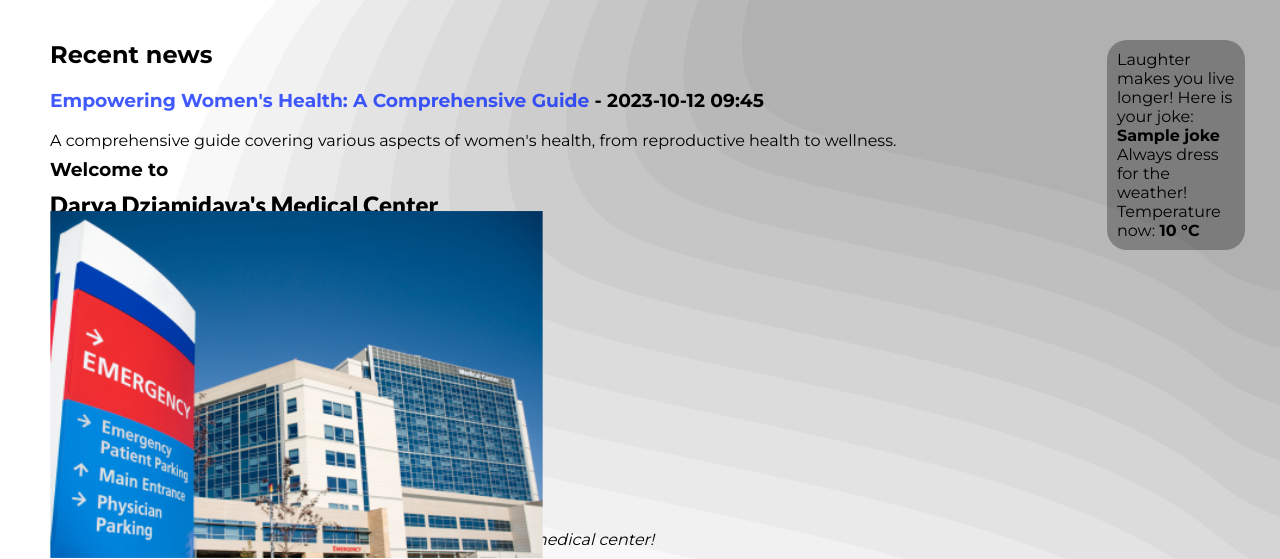
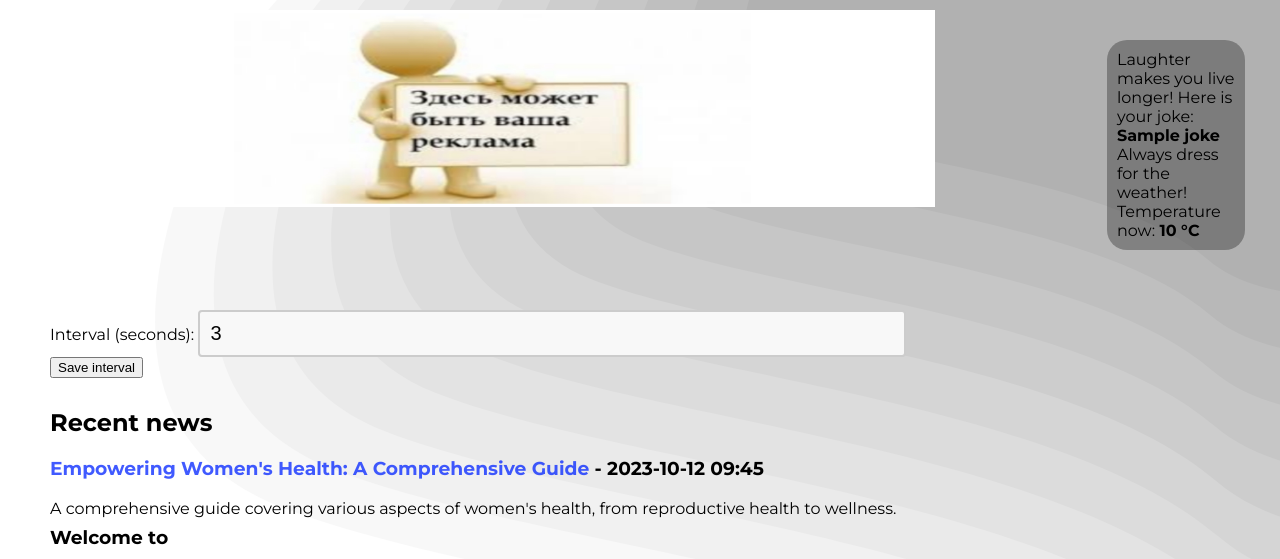
Before and after one commit to dashadmdv/web-labs, a Django app: page / in a window 1280 px wide. Shown: the part 119-678 px from the top of the page. Run offline with Django 4.2, Linux system fonts and the light colour scheme; a user stored in the database is signed in; data comes from the database, SQL or seed files in the repository; both versions use the stored data as it was after the commit; a database or web service that is not in the repository returns one stand-in record (values such as "Sample title"); data that the repository does not hold is empty; parts of the project's set-up code (start-up, migrations or seed data) failed here and were passed over.

Commit message:
add: banner rotation (on main page)

```diff
--- a/myshop/myshop/info/templates/main-page.html
+++ b/myshop/myshop/info/templates/main-page.html
@@ -1,11 +1,36 @@
 {% extends 'base.html' %}
 {% load static %}
+
+{% block styles %}
+    <link href="{% static 'css/styles/main-page.css' %}" rel="stylesheet">
+    <link href="http://fonts.googleapis.com/css?family=Lato:900" rel="stylesheet">
+{% endblock %}
+
+{% block scripts %}
+    <script src="{% static 'scripts/banners.js' %}"></script>
+{% endblock %}
 
 {% block title %}Main page{% endblock %}
 
 {% block content %}
-<link href="{% static 'css/styles/main-page.css' %}" rel="stylesheet">
-<link href="http://fonts.googleapis.com/css?family=Lato:900" rel="stylesheet">
+    <section class="banners">
+        <div class="banner-container">
+            <a href="https://www.google.com/search?q=%D0%BA%D1%83%D0%BF%D0%B8%D1%82%D1%8C+%D1%80%D0%B5%D0%BA%D0%BB%D0%B0%D0%BC%D1%83">
+                <img src="{% static 'images/reklama.jpeg' %}" alt="Banner 1"></a>
+            <a href="https://bionorica.ru/ru/products/respiratornye-zabolevaniya/sinupret.html">
+                <img src="{% static 'images/Sinupret-banner-sm.jpg' %}" alt="Banner 2"></a>
+            <a href="https://zdravcity.ru/blog-o-zdorovie/na-vse-sluchai-zhizni-chto-polozhit-v-detskuyu-aptechku/">
+                <img src="{% static 'images/add_pharm.jpg' %}" alt="Banner 3"></a>
+        </div>
+        {% if user.is_staff %}
+        <form id="interval-form">
+            <label for="interval">Interval (seconds):</label>
+            <input type="number" id="interval" value="3">
+            <button id="start">Save interval</button>
+        </form>
+        {% endif %}
+    </section>
+
     <section id="recent-news">
         <h2>Recent news</h2>
         <h3 itemscope itemtype="https://schema.org/Article">
--- a/myshop/myshop/static/css/styles/main-page.css
+++ b/myshop/myshop/static/css/styles/main-page.css
@@ -47,6 +47,35 @@
     margin-top: -10px;
 }
 
+.banners {
+    max-width: 75%;
+}
+
+.banner-container {
+    position: relative;
+    max-width: 100%;
+    overflow: hidden;
+    height: 300px;
+}
+
+.banner-container img {
+    position: absolute;
+    top: 0;
+    left: 0;
+    width: 100%;
+    opacity: 0;
+    transition: opacity 0.5s;
+    aspect-ratio: 9 / 2;
+
+}
+
+.banner-container img:first-child {
+    opacity: 1;
+}
+
+
+
+
 @media only screen and (max-width: 1000px) {
     #partners li {
         display: block;
--- /dev/null
+++ b/myshop/myshop/static/scripts/banners.js
@@ -0,0 +1,49 @@
+document.addEventListener('DOMContentLoaded', function() {
+    const intervalForm = document.getElementById("interval-form");
+    const startButton = document.getElementById("start");
+    const bannerContainer = document.querySelector(".banner-container");
+    const images = bannerContainer.querySelectorAll("img");
+
+    let intervalId;
+    let currentIndex = 0;
+    let rotationInterval = 3000;
+
+    function rotateBanners() {
+        images[currentIndex].style.opacity = 0;
+        currentIndex = (currentIndex + 1) % images.length;
+        images[currentIndex].style.opacity = 1;
+    }
+
+    function startBannerRotation() {
+        stopBannerRotation();
+        intervalId = setInterval(rotateBanners, rotationInterval);
+    }
+
+    function stopBannerRotation() {
+        clearInterval(intervalId);
+        images.forEach(img => (img.style.opacity = 0));
+        currentIndex = 0;
+        images[currentIndex].style.opacity = 1;
+    }
+
+    function handleFocusChange() {
+        if (document.hasFocus()) {
+            startBannerRotation();
+        } else {
+            stopBannerRotation();
+        }
+    }
+
+    startButton.addEventListener("click", function (event) {
+        event.preventDefault(); // Prevent the form submission
+        rotationInterval = parseInt(document.getElementById("interval").value) * 1000;
+        startBannerRotation();
+    });
+
+    // Attach event listeners for focus and blur
+    window.addEventListener('focus', handleFocusChange);
+    window.addEventListener('blur', handleFocusChange);
+
+    // Start banner rotation when the page initially loads
+    startBannerRotation();
+});
```
Also changed, not shown: myshop/myshop/db.sqlite3, myshop/myshop/static/images/Sinupret-banner-sm.jpg (added), myshop/myshop/static/images/add_pharm.jpg (added), myshop/myshop/static/images/reklama.jpeg (added).
